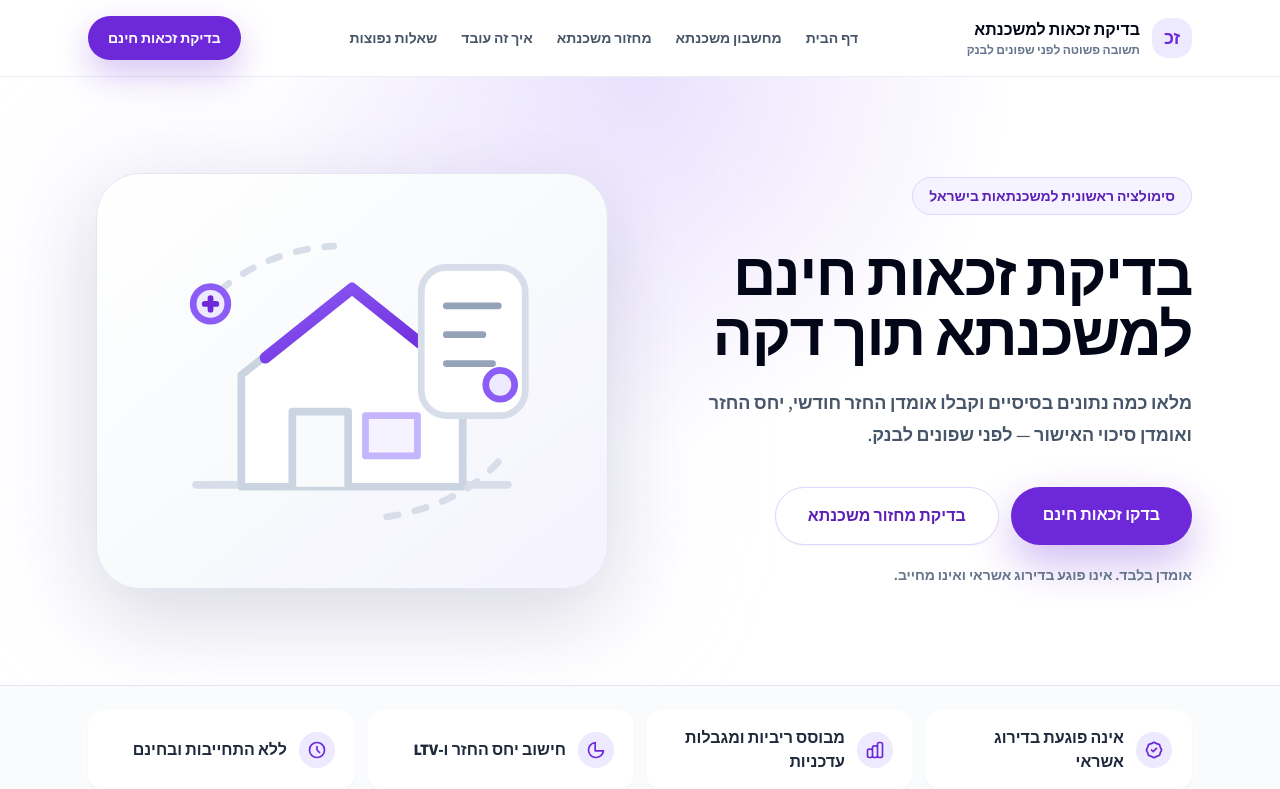
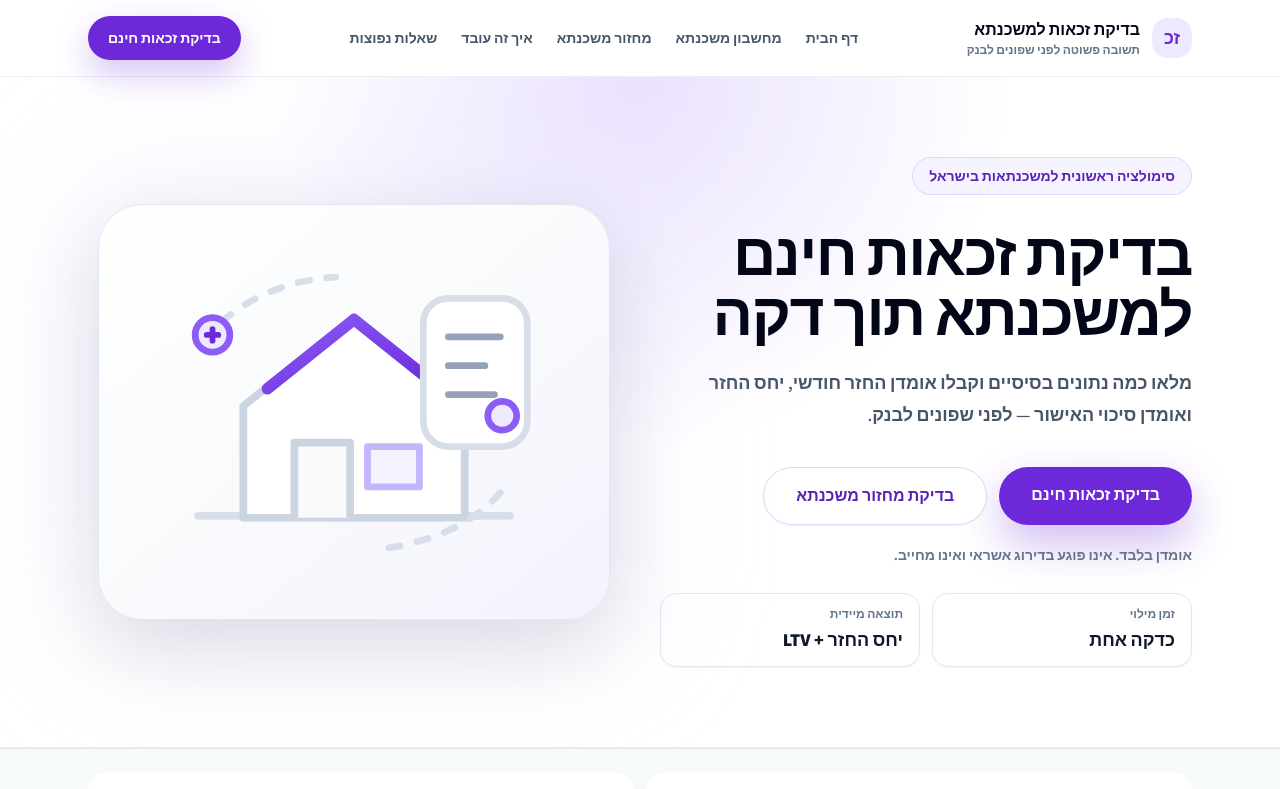
Before and after one commit to lemarketingx/mortgai, a Next.js app: page / in a window 1280 px wide. Shown: the top 789 px of the page. Built offline with nearby package versions, Linux system fonts and the light colour scheme; no server answers.

Commit message:
Polish homepage into premium fintech one-page layout

```diff
--- a/pages/index.js
+++ b/pages/index.js
@@ -311,7 +311,7 @@ export default function Home() {
         />
       </Head>
 
-      <main id="home" dir="rtl" className="min-h-screen bg-white pb-24 text-slate-950 md:pb-0">
+      <main id="home" dir="rtl" className="min-h-screen bg-slate-50 pb-24 text-slate-950 md:pb-0">
         <Header />
         <Hero />
         <TrustStrip />
@@ -380,9 +380,9 @@ function Header() {
 
 function Hero() {
   return (
-    <section className="relative overflow-hidden">
+    <section className="relative overflow-hidden border-b border-slate-200/70 bg-white">
       <div className="absolute inset-x-0 top-0 h-[520px] bg-[radial-gradient(circle_at_50%_0%,rgba(139,92,246,0.18),transparent_45%)]" />
-      <div className="relative mx-auto grid max-w-6xl items-center gap-12 px-4 py-16 sm:px-6 sm:py-24 lg:grid-cols-2">
+      <div className="relative mx-auto grid max-w-6xl items-center gap-10 px-4 py-14 sm:px-6 sm:py-20 lg:grid-cols-2">
         <div className="mx-auto max-w-2xl text-center lg:text-right">
           <span className="inline-flex rounded-full border border-violet-200 bg-violet-50 px-4 py-2 text-sm font-black text-violet-800">
             סימולציה ראשונית למשכנתאות בישראל
@@ -398,7 +398,7 @@ function Hero() {
               href="#calculator"
               className="rounded-full bg-violet-700 px-8 py-4 text-center text-base font-black text-white shadow-[0_18px_44px_rgba(109,40,217,0.32)] transition hover:-translate-y-0.5 hover:bg-violet-800"
             >
-              בדקו זכאות חינם
+              בדיקת זכאות חינם
             </a>
             <a
               href="/refinance-check"
@@ -410,6 +410,16 @@ function Hero() {
           <p className="mt-5 text-sm font-bold text-slate-500">
             אומדן בלבד. אינו פוגע בדירוג אשראי ואינו מחייב.
           </p>
+          <div className="mt-7 grid gap-3 sm:grid-cols-2">
+            <div className="rounded-2xl border border-slate-200 bg-white px-4 py-3 text-right shadow-sm">
+              <p className="text-xs font-black text-slate-500">זמן מילוי</p>
+              <p className="mt-1 text-lg font-black text-slate-900">כדקה אחת</p>
+            </div>
+            <div className="rounded-2xl border border-slate-200 bg-white px-4 py-3 text-right shadow-sm">
+              <p className="text-xs font-black text-slate-500">תוצאה מיידית</p>
+              <p className="mt-1 text-lg font-black text-slate-900">יחס החזר + LTV</p>
+            </div>
+          </div>
         </div>
 
         <HeroIllustration />
@@ -450,7 +460,7 @@ function HeroIllustration() {
 function TrustStrip() {
   return (
     <section className="border-y border-slate-200 bg-slate-50/80">
-      <div className="mx-auto grid max-w-6xl gap-3 px-4 py-6 sm:grid-cols-2 sm:px-6 lg:grid-cols-4">
+      <div className="mx-auto grid max-w-6xl gap-3 px-4 py-6 sm:grid-cols-2 sm:px-6">
         {trustItems.map(({ text, icon }) => (
           <div key={text} className="flex items-center gap-3 rounded-2xl bg-white px-5 py-4 shadow-sm">
             <span className="grid h-9 w-9 shrink-0 place-items-center rounded-full bg-violet-100 text-violet-700">
@@ -468,7 +478,7 @@ function TrustStrip() {
 
 function HowItWorks() {
   return (
-    <section id="how-it-works" className="mx-auto max-w-6xl px-4 py-20 sm:px-6">
+    <section id="how-it-works" className="mx-auto max-w-6xl px-4 py-16 sm:px-6 sm:py-20">
       <SectionHeader
         eyebrow="איך זה עובד"
         title="ארבעה צעדים פשוטים לפני שפונים לבנק"
@@ -494,7 +504,7 @@ function HowItWorks() {
 
 function SeoContentSection() {
   return (
-    <section className="mx-auto max-w-6xl px-4 pb-20 sm:px-6" aria-labelledby="mortgage-seo-title">
+    <section className="mx-auto max-w-6xl px-4 py-16 sm:px-6 sm:py-20" aria-labelledby="mortgage-seo-title">
       <div className="rounded-[34px] border border-slate-200 bg-white p-6 shadow-sm sm:p-8">
         <div className="grid gap-8 lg:grid-cols-2">
           <div>
@@ -529,7 +539,7 @@ function SeoContentSection() {
 
 function CalculatorSection({ data, updateData, analysis, ready, recommendation }) {
   return (
-    <section id="calculator" className="bg-gradient-to-b from-white via-violet-50/35 to-white py-20">
+    <section id="calculator" className="bg-gradient-to-b from-slate-50 via-violet-50/40 to-white py-16 sm:py-20">
       <div className="mx-auto max-w-6xl px-4 sm:px-6">
         <SectionHeader
           eyebrow="מחשבון משכנתא"
@@ -653,7 +663,7 @@ function ResultsSection({ analysis, ready }) {
   ];
 
   return (
-    <section id="results" className="mx-auto max-w-6xl px-4 py-20 sm:px-6">
+    <section id="results" className="mx-auto max-w-6xl px-4 py-16 sm:px-6 sm:py-20">
       <SectionHeader
         eyebrow="תוצאות"
         title="קודם תשובה פשוטה, אחר כך המספרים"
@@ -685,7 +695,7 @@ function ResultsSection({ analysis, ready }) {
 
 function RefinanceSection() {
   return (
-    <section id="refinance" className="bg-violet-950 py-20 text-white">
+    <section id="refinance" className="bg-violet-950 py-16 text-white sm:py-20">
       <div className="mx-auto grid max-w-6xl items-center gap-8 px-4 sm:px-6 lg:grid-cols-2">
         <div>
           <span className="inline-flex rounded-full bg-white/10 px-4 py-2 text-sm font-black text-violet-100">
@@ -717,7 +727,7 @@ function RefinanceSection() {
 
 function LeadSection({ lead, updateLead, submitLead, leadLoading, leadSent, leadError, successRef, analysis, ready }) {
   return (
-    <section id="lead" className="mx-auto max-w-6xl px-4 py-20 sm:px-6">
+    <section id="lead" className="mx-auto max-w-6xl px-4 py-16 sm:px-6 sm:py-20">
       <SectionHeader
         eyebrow="בדיקה אנושית"
         title="רוצים לדעת איך לשפר את הסיכוי ולקבל ריביות טובות יותר?"
@@ -779,7 +789,7 @@ function LeadSection({ lead, updateLead, submitLead, leadLoading, leadSent, lead
             disabled={leadLoading || leadSent}
             className="mt-5 w-full rounded-full bg-violet-700 px-7 py-4 text-base font-black text-white shadow-[0_16px_40px_rgba(109,40,217,0.25)] transition hover:bg-violet-800 disabled:cursor-not-allowed disabled:opacity-70"
           >
-            {leadLoading ? "שולח..." : leadSent ? "נשלח בהצלחה" : "בדיקה ראשונית ללא התחייבות"}
+            {leadLoading ? "שולח..." : leadSent ? "נשלח בהצלחה" : "בדיקת זכאות חינם"}
           </button>
           <p className="mt-3 text-center text-xs font-bold text-slate-500">
             הבדיקה אינה מחייבת ואינה פוגעת בדירוג אשראי. הפרטים נשמרים לצורך חזרה אליך בלבד.
@@ -801,7 +811,7 @@ function ResultSummaryRow({ label, value, highlight = false, warn = false }) {
 
 function FaqSection({ openFaq, setOpenFaq }) {
   return (
-    <section id="faq" className="bg-slate-50 py-20">
+    <section id="faq" className="bg-slate-100/60 py-16 sm:py-20">
       <div className="mx-auto max-w-4xl px-4 sm:px-6">
         <SectionHeader eyebrow="שאלות נפוצות" title="מה חשוב לדעת לפני בדיקת משכנתא?" text="תשובות קצרות לשאלות שעולות לפני פנייה לבנק או ליועץ." />
         <div className="mt-10 space-y-3">
```
